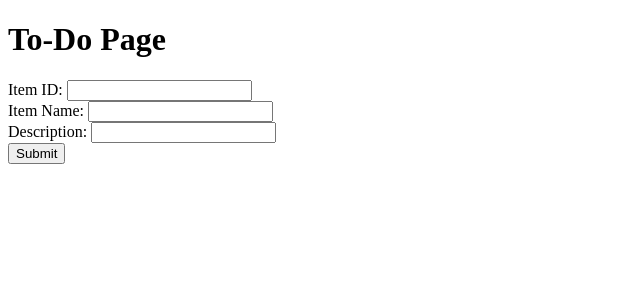
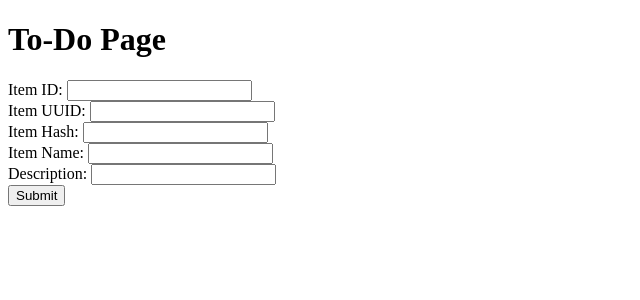
Before and after one commit to Sudhamshub/athena, a Flask app: template templates/index.html in a window 1280 px wide. Shown: the top 300 px of the page, without its empty margins (0-640 px from the left). Run offline with Flask 3, Linux system fonts and the light colour scheme; the template is opened without the code that fills it, so the values that code supplies are empty.

```diff
--- a/templates/index.html
+++ b/templates/index.html
@@ -12,6 +12,24 @@
             <label>
                 Item ID:
                 <input type="number" id="itemId" required>
+            </label>
+        </div>
+
+
+         <div>
+            <label>
+                Item UUID:
+                <input type="text" id="itemUuid" required>
+            </label>
+        </div>
+
+
+
+         <div>
+
+            <label>
+                Item Hash:
+                <input type="text" id="itemHash" required>
             </label>
         </div>
 
```
